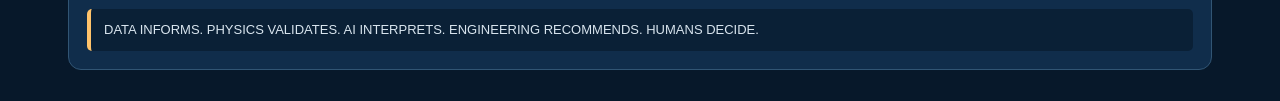
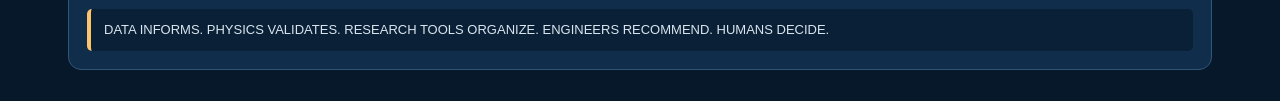
Before and after one commit to hbourouha-space/PHOENIX, a plain HTML site: page app/index.html in a window 1280 px wide. Shown: the part 987-1088 px from the top of the page. Drawn offline with Linux system fonts and the light colour scheme.

Commit message:
Align dashboard language with current prototype capabilities

```diff
--- a/app/index.html
+++ b/app/index.html
@@ -120,7 +120,7 @@ a{color:var(--cyan)}
 <div class="step"><b>4 · RECOMMEND</b>Evidence-based options and trade-offs</div>
 <div class="step"><b>5 · HUMAN DECISION</b>Engineers review and decide</div>
 </div>
-<div class="note">DATA INFORMS. PHYSICS VALIDATES. AI INTERPRETS. ENGINEERING RECOMMENDS. HUMANS DECIDE.</div>
+<div class="note">DATA INFORMS. PHYSICS VALIDATES. RESEARCH TOOLS ORGANIZE. ENGINEERS RECOMMEND. HUMANS DECIDE.</div>
 </div>
 </section>
 
```
